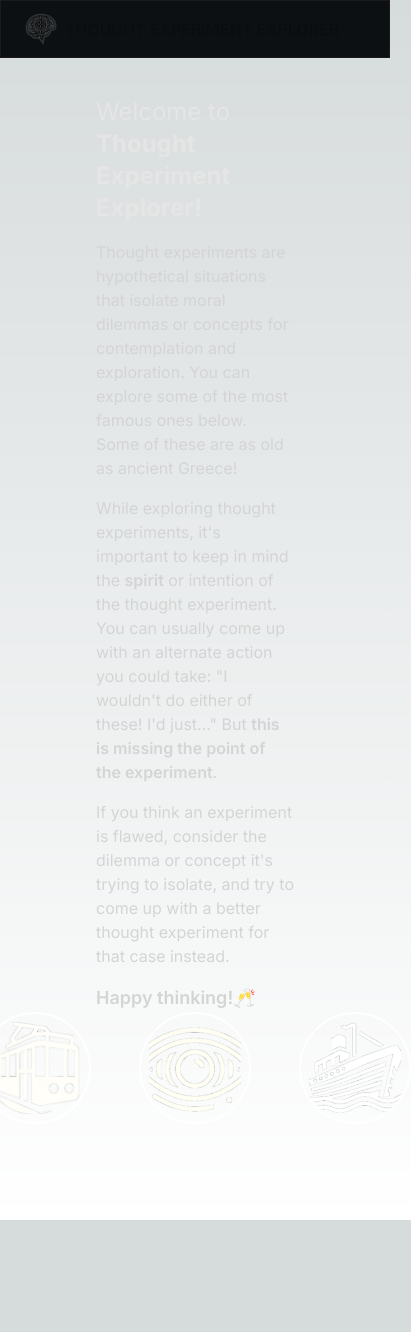
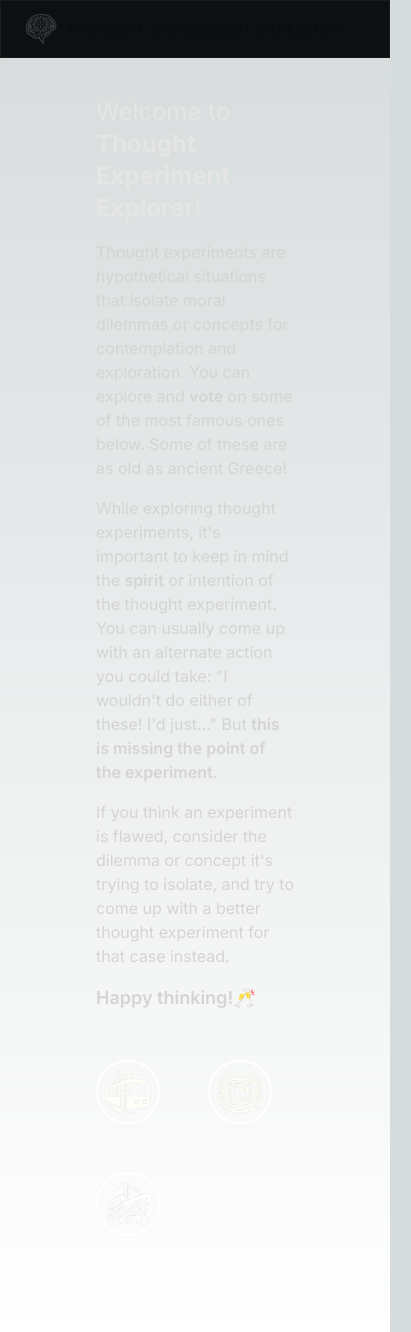
Before and after one commit to ktpeace/thought-experiments, a Next.js app: page / in a window 390 px wide. Shown: the whole page, 411 px wide, since content can reach past the window. Before the commit the page ends 1220 px from the top, so only its background shows below. Built offline with nearby package versions, Linux system fonts and the light colour scheme.

Commit message:
make home more responsive

```diff
--- a/src/app/layout.tsx
+++ b/src/app/layout.tsx
@@ -7,8 +7,8 @@ import "./globals.css";
 const inter = Inter({ subsets: ["latin"] });
 
 export const metadata: Metadata = {
-  title: "Create Next App",
-  description: "Generated by create next app",
+  title: "Thought Experiment Explorer",
+  description: "Explore & vote on famous philosophical thought experiments",
 };
 
 export default function RootLayout({
--- a/src/app/page.tsx
+++ b/src/app/page.tsx
@@ -4,7 +4,7 @@ import HomeImages from "@/components/HomeImages";
 export default function Home() {
   return (
     <main className="flex min-h-screen flex-col items-center justify-between p-24 text-neutral-300">
-      <section className="md:max-w-70p lg:max-w-60p flex flex-col gap-4">
+      <section className="md:max-w-70p lg:max-w-60p mb-12 flex flex-col gap-4">
         <h2 className="text-2xl text-neutral-200">
           Welcome to{" "}
           <span className="font-bold">Thought Experiment Explorer!</span>
@@ -12,8 +12,8 @@ export default function Home() {
         <p>
           Thought experiments are hypothetical situations that isolate moral
           dilemmas or concepts for contemplation and exploration. You can
-          explore some of the most famous ones below. Some of these are as old
-          as ancient Greece!
+          explore and <span className="font-semibold">vote</span> on some of the
+          most famous ones below. Some of these are as old as ancient Greece!
         </p>
         <p>
           While exploring thought experiments, it&apos;s important to keep in
--- a/src/components/HomeImages.tsx
+++ b/src/components/HomeImages.tsx
@@ -13,10 +13,13 @@ const HomeImages = () => {
   const imagesExtension = ".png";
 
   return (
-    <div className="md:max-w-70p lg:max-w-50p flex gap-12">
+    <div className="md:max-w-70p lg:max-w-50p flex flex-wrap gap-12">
       {imageNames.map((imageName, index) => (
         <Link key={imageName} href={`/experiments/${imageName}`}>
-          <div key={index} className="flex-shrink-0 w-28 h-28 relative">
+          <div
+            key={index}
+            className="flex-shrink-0 w-16 h-16 md:w-28 md:h-28 relative"
+          >
             <div className="w-full h-full relative overflow-hidden rounded-full border-2 border-white hover:opacity-50">
               <Image
                 src={`${imagesPath}${imageName}${imagesExtension}`}
```
